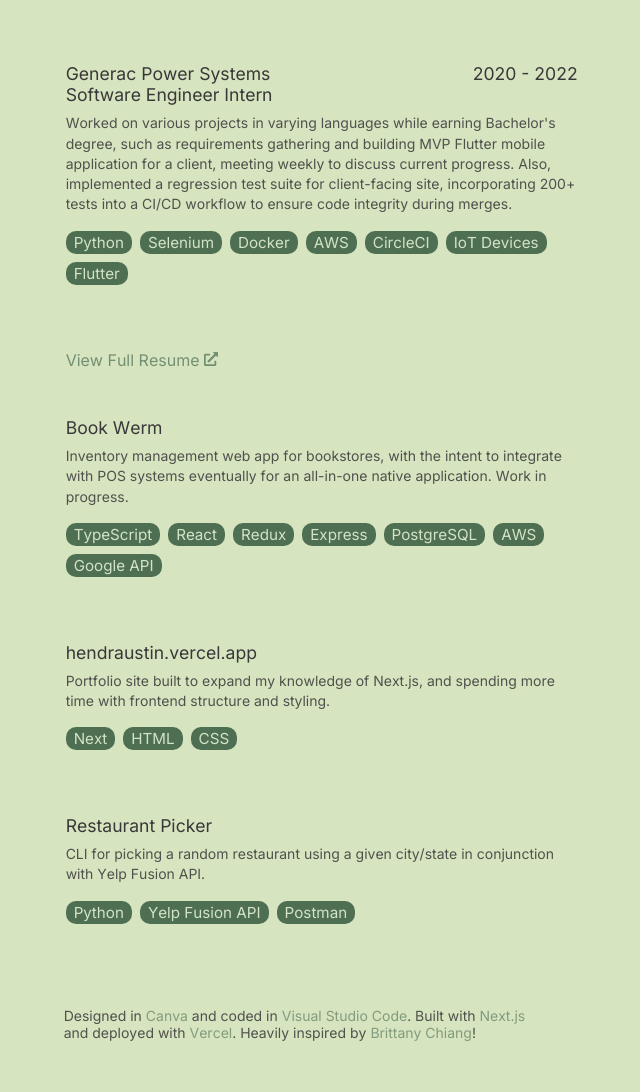
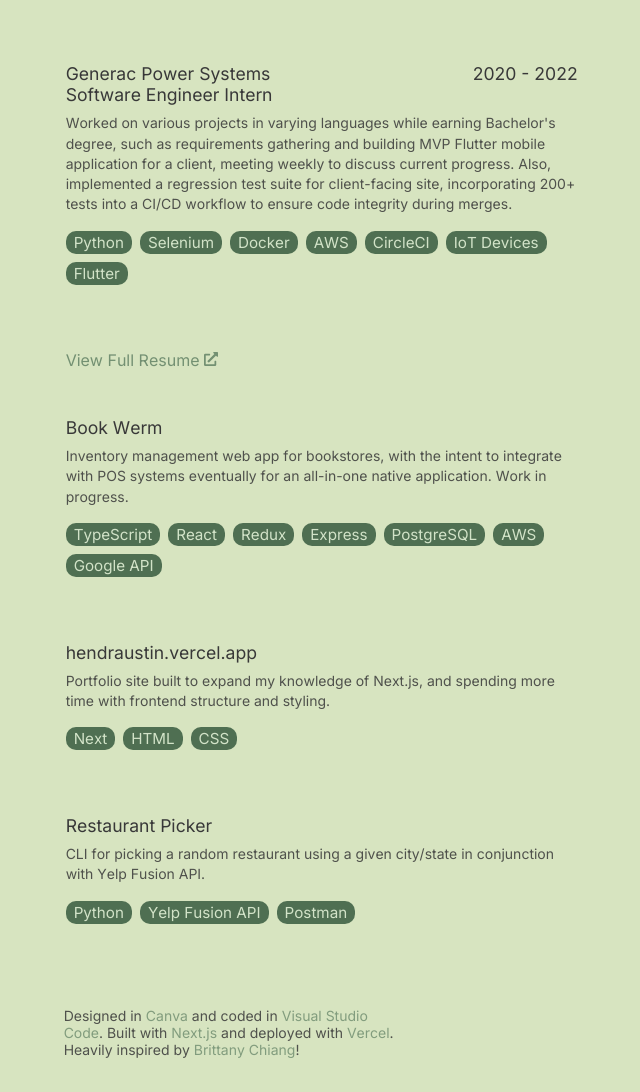
Before and after one commit to hendraustin/hendraustin.github.io, a Next.js app: page / in a window 1280 px wide. Shown: the part 663-1755 px from the top of the page, without its empty margins (528-1168 px from the left). Built offline with nearby package versions, Linux system fonts and the light colour scheme.

Commit message:
Adjust footer for responsiveness

```diff
--- a/src/app/components/sections/sections.module.css
+++ b/src/app/components/sections/sections.module.css
@@ -128,6 +128,12 @@
     opacity: .85;
 }
 
+@media screen and (min-width: 950px) {
+    .footer{
+        width: 55%;
+    }
+}
+
 .footer a,
 .experience a {
     text-decoration: none;
```
